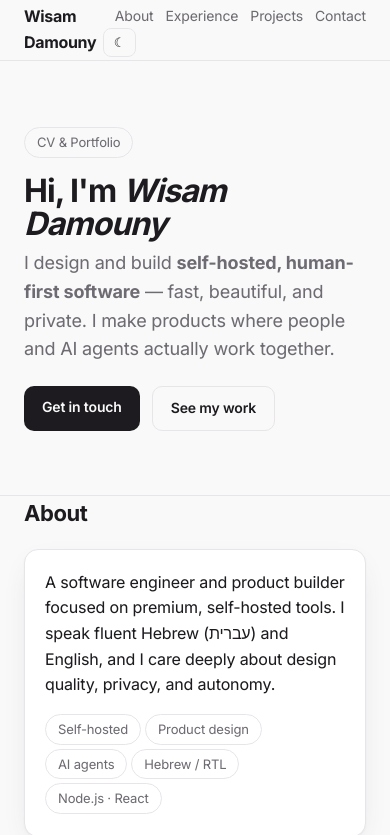
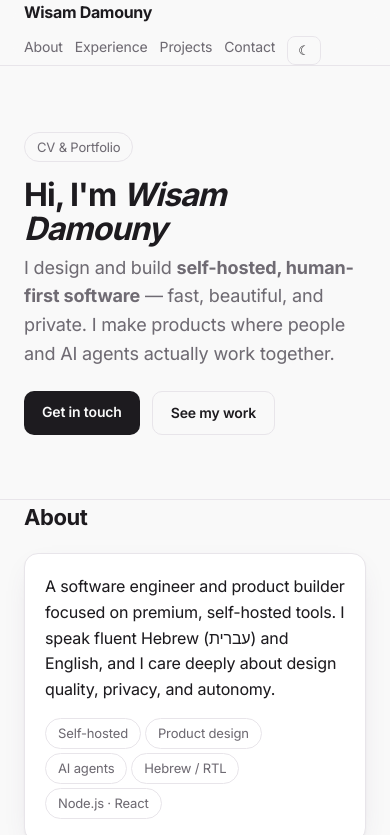
Before and after one commit to wisamd/wisamdamouny, a plain HTML site: page index.html in a window 390 px wide. Shown: the top 835 px of the page. Drawn offline with Linux system fonts and the light colour scheme.

Commit message:
fix(nav): wrap top navigation on small screens to prevent overflow (WD-2)

```diff
--- a/index.html
+++ b/index.html
@@ -53,7 +53,12 @@
   ul li::before{content:""; position:absolute; left:2px; top:.6em; width:6px; height:1.6px; background:var(--ring)}
   .contact a{color:var(--fg); text-decoration:none; border-bottom:1px solid var(--border); margin-right:18px}
   footer{padding:36px 0; text-align:center; color:var(--muted); font-size:13px}
-  @media(max-width:600px){.nav-links a{margin-left:12px}.proj{flex-direction:column}}
+  @media(max-width:600px){
+    nav{height:auto; flex-wrap:wrap; gap:10px; padding:12px 0}
+    .nav-links{display:flex; flex-wrap:wrap; gap:6px 12px}
+    .nav-links a{margin-left:0}
+    .proj{flex-direction:column}
+  }
 </style>
 </head>
 <body>
```
